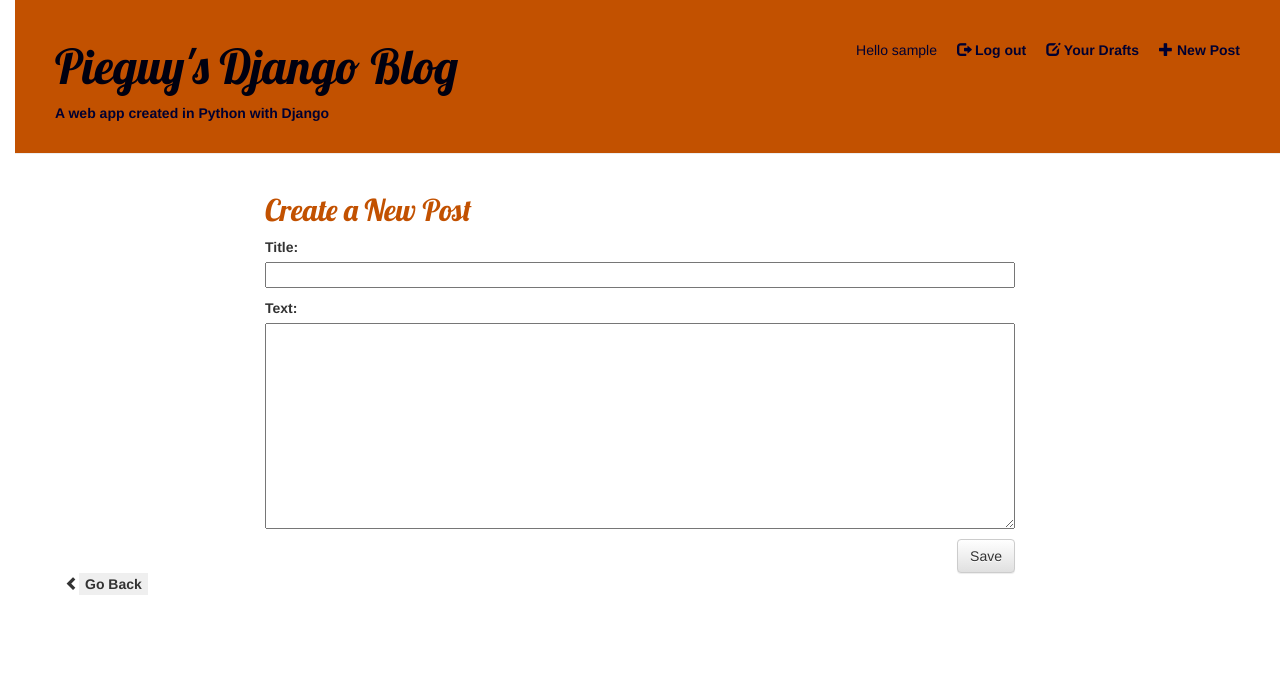
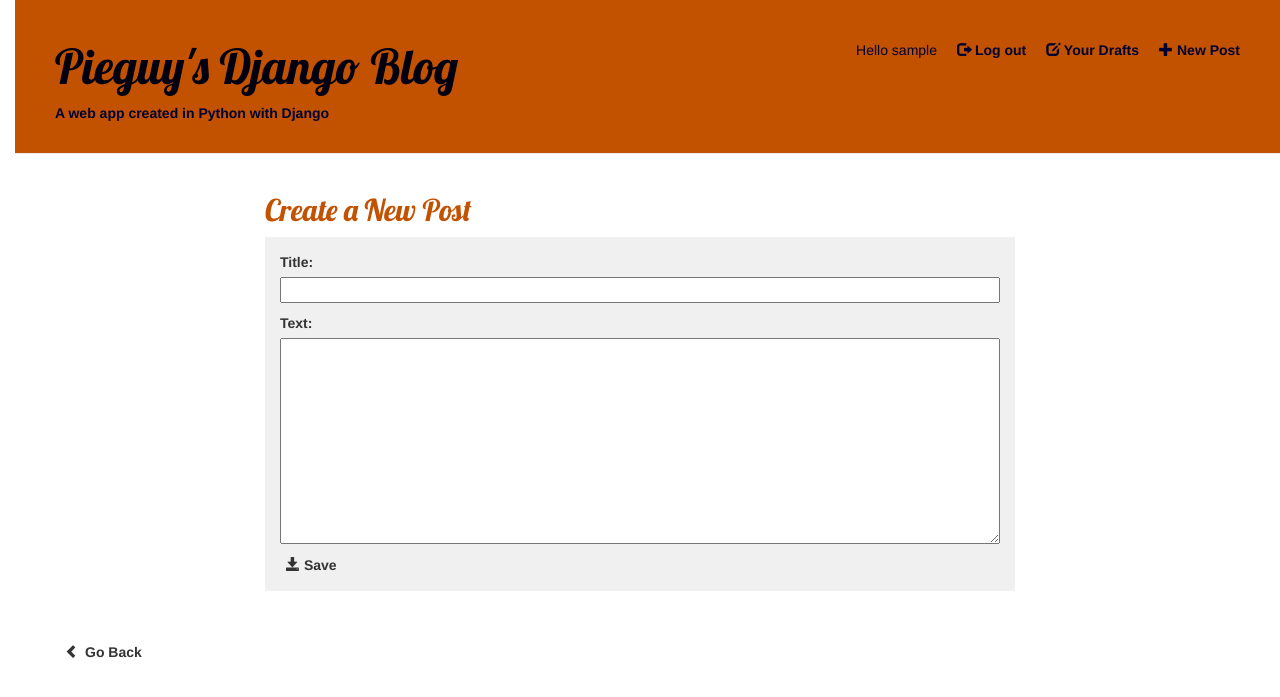
Before and after one commit to 3point14guy/django_blog, a Django app: page /post/new/ in a window 1280 px wide. Shown: the top 697 px of the page. Run offline with Django 3.2, Linux system fonts and the light colour scheme; the visitor is signed in with stand-in values (Sample User, id 1); some libraries are stand-ins or nearby versions.

Commit message:
style save button and posts

```diff
--- a/blog/static/css/blog.css
+++ b/blog/static/css/blog.css
@@ -55,7 +55,10 @@ h1, h2, h3, h4 {
 }
 
 .post {
-    margin-bottom: 70px;
+    background-color: #f0f0f0;
+    border: 1px solid ##e8e4e4;
+    margin-bottom: 50px;
+    padding: 15px;
 }
 
 .menu-icons {
@@ -72,7 +75,7 @@ h1, h2, h3, h4 {
 
 } */
 .back {
-  background-color: none;
+  background-color: inherit;
   border: none;
 }
 
--- a/blog/templates/blog/post_edit.html
+++ b/blog/templates/blog/post_edit.html
@@ -2,9 +2,9 @@
 
 {% block content %}
   <h2>Create a New Post</h2>
-  <form method="POST" class="post-form">
+  <form method="POST" class="post post-form">
     {% csrf_token %}
     {{ form.as_p }}
-    <button type="submit" class="save btn btn-default">Save</button>
+    <button type="submit" class="back"><span class="glyphicon glyphicon-save"></span><strong> Save</strong></button>
   </form>
 {% endblock %}
```
